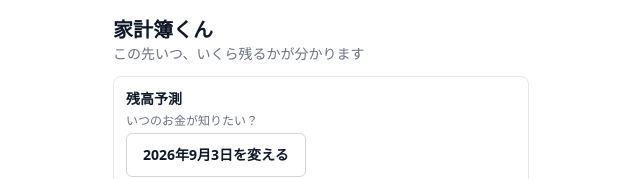
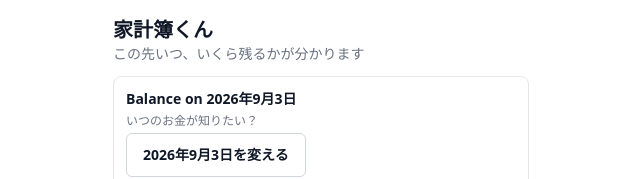
Before and after one commit to rahiseko-alt/FreeTemplate-1, a Next.js app in the folder apps/web/: page / in a window 1280 px wide. Shown: the top 179 px of the page, without its empty margins (319-959 px from the left). Built offline with nearby package versions, Linux system fonts and the light colour scheme.

Commit message:
残高予測の見出しを「Balance on [日付]」に変更
Co-Authored-By: Claude Sonnet 5 <noreply@anthropic.com>
Claude-Session: https://claude.ai/code/session_01YQbmksREqwuLttFHibmy1M

```diff
--- a/apps/web/app/page.tsx
+++ b/apps/web/app/page.tsx
@@ -96,7 +96,8 @@ export default function Home() {
 
       <section className="rounded-lg border border-gray-200 p-3">
         <h2 className="mb-1 text-sm font-semibold text-gray-900">
-          {HOME_TEXT.forecastHeading}
+          {HOME_TEXT.forecastHeadingPrefix}
+          {formatJP(data.selectedDate)}
         </h2>
 
         <p className="mb-1 text-xs text-gray-500">{HOME_TEXT.dateQuestion}</p>
--- a/apps/web/lib/content.ts
+++ b/apps/web/lib/content.ts
@@ -18,7 +18,7 @@ export const HOME_HEADING = "家計簿くん";
 export const HOME_DESCRIPTION = "この先いつ、いくら残るかが分かります";
 
 export const HOME_TEXT = {
-  forecastHeading: "残高予測",
+  forecastHeadingPrefix: "Balance on ",
   dateQuestion: "いつのお金が知りたい？",
   changeDateSuffix: "を変える",
   futureConnector: "には",
```
